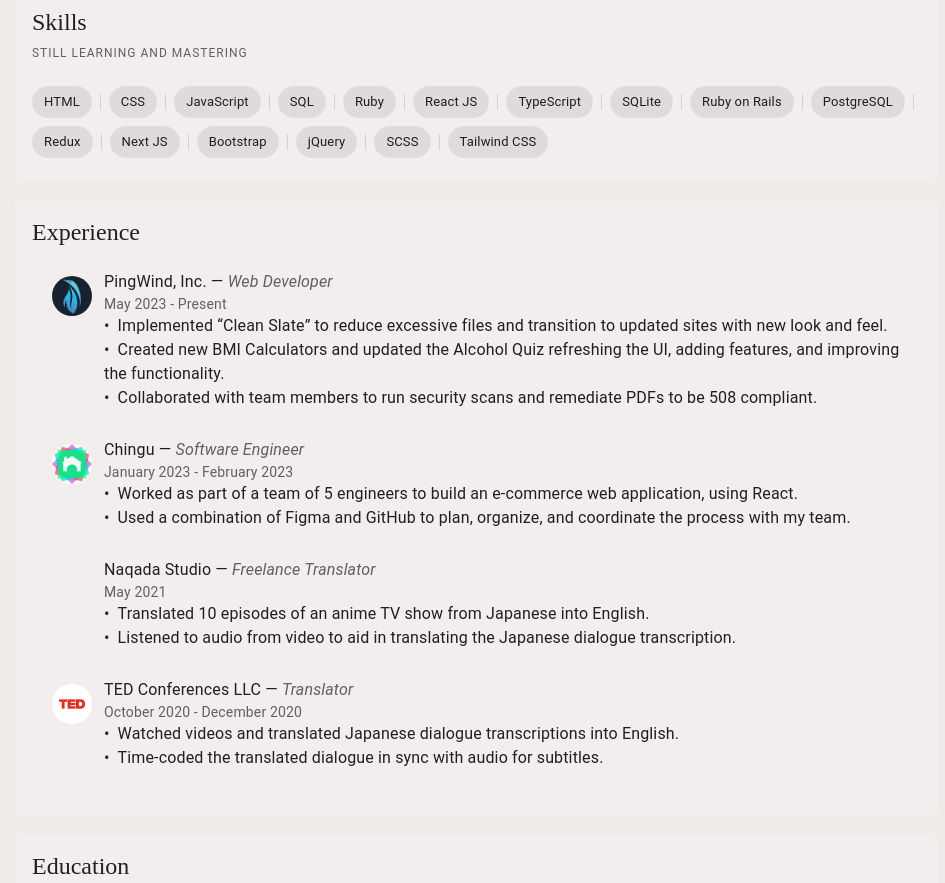
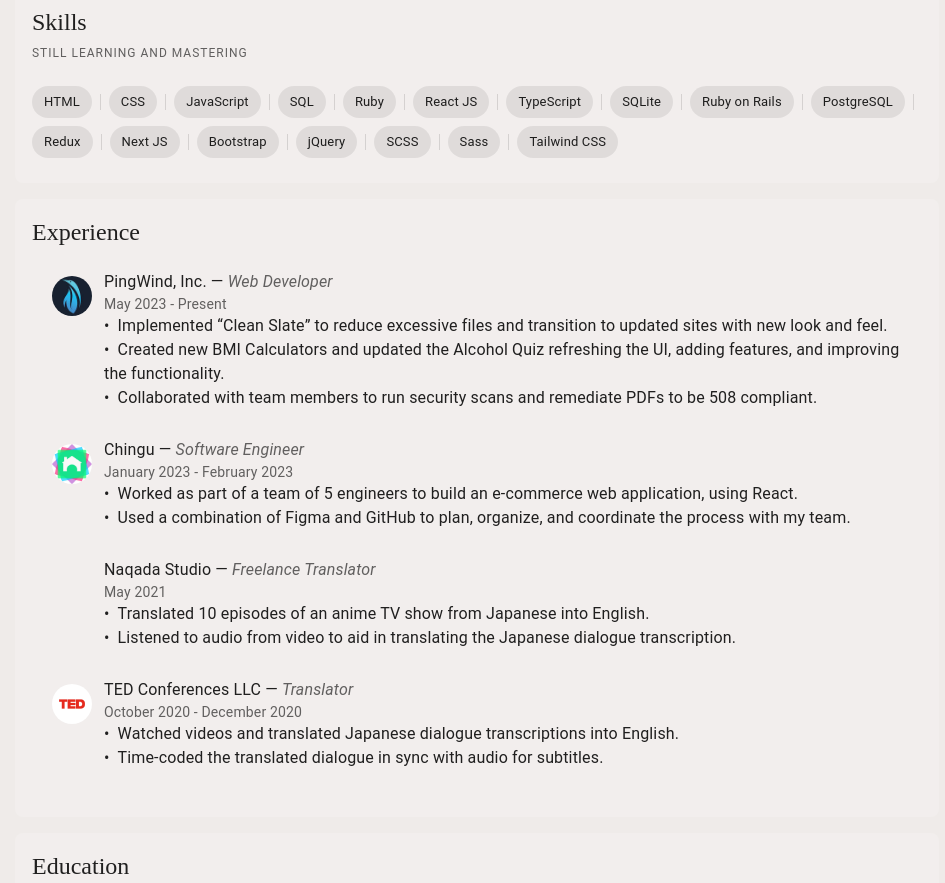
Before and after one commit to mailauki/portfolio-v3, a Next.js app: page /about in a window 1280 px wide. Shown: the part 880-1763 px from the top of the page, without its empty margins (317-1262 px from the left). Built offline with nearby package versions, Linux system fonts and the light colour scheme.

Commit message:
update links

```diff
--- a/app/(experience)/item.tsx
+++ b/app/(experience)/item.tsx
@@ -31,6 +31,7 @@
               color="text.primary"
               component={exp.source ? Link : "span"}
               href={exp.source}
+              target="_blank"
               underline="hover"
             >
               {company || name}
--- a/app/_utils/helpers.ts
+++ b/app/_utils/helpers.ts
@@ -1,6 +1,8 @@
 export function tagsLinks(tag: string) {
   switch (tag) {
     case "React":
+      return "https://react.dev";
+    case "React JS":
       return "https://react.dev";
     case "Next JS":
       return "https://nextjs.org";
@@ -8,6 +10,8 @@
       return "https://www.typescriptlang.org";
     case "Tailwind CSS":
       return "https://tailwindcss.com";
+    case "Bootstrap":
+      return "https://getbootstrap.com";
     case "SCSS":
       return "https://sass-lang.com";
     case "Sass":
@@ -38,16 +42,28 @@
       return "https://supabase.com";
     case "Redux":
       return "https://redux.js.org";
+    case "jQuery":
+      return "https://jquery.com";
     case "PostgreSQL":
       return "https://www.postgresql.org";
+    case "SQLite":
+      return "https://www.sqlite.org";
+    case "SQL":
+      return "https://www.sqltutorial.org";
     case "Ruby":
       return "https://www.ruby-lang.org/en/";
+    case "Ruby on Rails":
+      return "https://rubyonrails.org";
     case "Rails":
       return "https://rubyonrails.org";
     case "HTML":
-      return "https://developer.mozilla.org/en-US/docs/Learn/HTML";
+      return "https://developer.mozilla.org/en-US/docs/Web/HTML";
+    case "JavaScript":
+      return "https://developer.mozilla.org/en-US/docs/Web/JavaScript";
     case "Vanilla JS":
       return "https://developer.mozilla.org/en-US/docs/Web/JavaScript";
+    case "CSS":
+      return "https://developer.mozilla.org/en-US/docs/Web/CSS";
     default:
       return "#";
   }
--- a/app/about/skills.json
+++ b/app/about/skills.json
@@ -60,6 +60,10 @@
     "title": "SCSS"
   },
   {
+    "id": "sass",
+    "title": "Sass"
+  },
+  {
     "id": "tailwind",
     "title": "Tailwind CSS"
   }
--- a/app/about/skills.tsx
+++ b/app/about/skills.tsx
@@ -3,6 +3,8 @@
 import { CardContent, CardHeader, Chip, Divider, Stack } from "@mui/material";
 
 import CardBox from "@/app/(components)/card";
+
+import { tagsLinks } from "../_utils/helpers";
 
 import skills from "./skills.json";
 
@@ -25,7 +27,14 @@
           spacing={1}
         >
           {skills.map((skill) => (
-            <Chip key={skill.id} label={skill.title} />
+            <Chip
+              key={skill.id}
+              clickable
+              component="a"
+              href={tagsLinks(skill.title)}
+              label={skill.title}
+              target="_blank"
+            />
           ))}
         </Stack>
       </CardContent>
```
